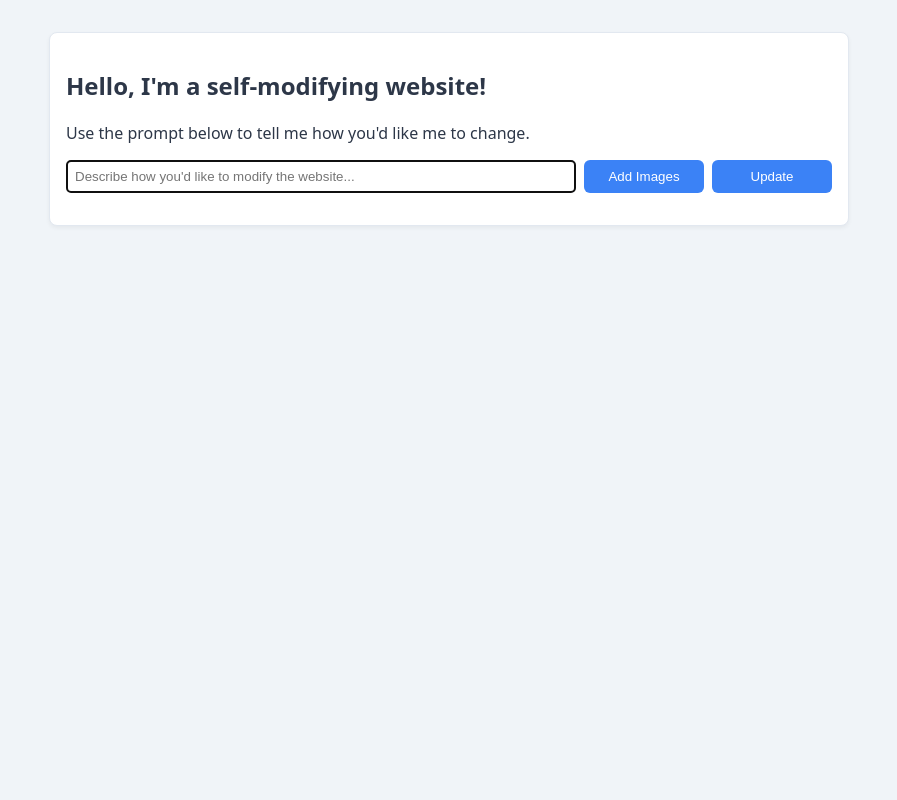
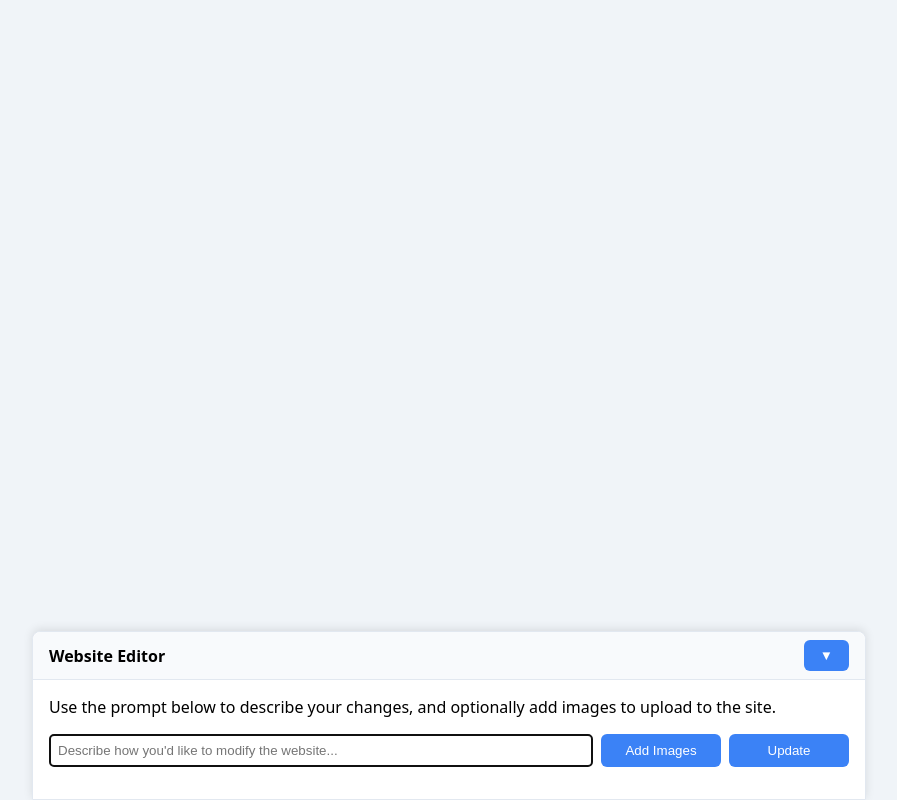
Before and after one commit to bsklaroff/infinite-website, a Python web app: template src/templates/index.html in a window 1280 px wide. Shown: the whole page, without its empty margins (191-1088 px from the left). Run offline with Jinja, Linux system fonts and the light colour scheme; the template is opened without the code that fills it, so the values that code supplies are empty.

Commit message:
refactor: Extract modification card code to /static/modification.js

```diff
--- a/src/server.py
+++ b/src/server.py
@@ -170,11 +170,9 @@ Include enough lines in each SEARCH section to uniquely match each set of lines
 To move code within the source HTML, use 2 *SEARCH/REPLACE* blocks: 1 to delete it from its current location, 1 to insert it in the new location.
 
 For client-side routing, you can create new pages by:
-1. Adding HTML div elements with id="pageName" class="page" at the top-level of the body of the html
+1. Adding HTML div elements with id="pageName" class="page" in the html. These 'page' div elements should all be siblings of each other in the HTML, nested at the same level within the same parent element
 2. Using the Router class to register routes with router.addRoute('pageName', callback)
 3. Linking to pages with href="#pageName"
-
-Only add new pages if there are multiple separate pages worth of information to display (the self-modification card does not count, and should stay at the bottom of all pages unless otherwise specified by the user).
 
 You can add direct Claude interaction capabilities to the webpage by implementing JavaScript functions that use the /call_claude endpoint. This endpoint accepts POST requests with a JSON body containing a 'prompt' field and returns Claude's response.
 
@@ -192,7 +190,7 @@ fetch('/call_claude', {{
 
 Additional context for newly uploaded files: {file_info if file_info else 'No files were uploaded'}
 
-IMPORTANT: Do not remove the self-modification card (the section that allows users to modify the webpage) unless explicitly asked to do so in the prompt.
+IMPORTANT: Do not remove the Router or the Website Editor popup (included in script tag with src="/static/modification.js") unless explicitly asked to do so in the user's request.
 
 Modify the following HTML source according to this request: {prompt}
 
--- /dev/null
+++ b/src/static/modification.js
@@ -0,0 +1,222 @@
+const styles = `
+    .modify-card {
+        position: fixed;
+        bottom: 0;
+        left: 50%;
+        transform: translateX(-50%);
+        width: 90%;
+        max-width: 800px;
+        border: 1px solid #e2e8f0;
+        border-radius: 8px 8px 0 0;
+        padding: 1rem;
+        box-shadow: 0 -2px 10px rgba(0,0,0,0.1);
+        background-color: #ffffff;
+        transition: transform 0.3s ease-in-out;
+        z-index: 100;
+    }
+    .modify-card.minimized {
+        transform: translateX(-50%) translateY(calc(100% - 40px));
+    }
+    .modify-card-header {
+        display: flex;
+        justify-content: space-between;
+        align-items: center;
+        margin: -1rem -1rem 1rem -1rem;
+        padding: 0.5rem 1rem;
+        background-color: #f8fafc;
+        border-bottom: 1px solid #e2e8f0;
+        border-radius: 8px 8px 0 0;
+        cursor: pointer;
+    }
+    .modify-card-header h2 {
+        margin: 0;
+        font-size: 1rem;
+    }
+    .minimize-button {
+        background: none;
+        border: none;
+        cursor: pointer;
+        padding: 0.25rem;
+        color: #64748b;
+    }
+    .minimize-button:hover {
+        color: #334155;
+    }
+    .modify-card .input-group {
+        display: flex;
+        gap: 0.5rem;
+        margin: 1rem 0;
+    }
+    .modify-card input {
+        flex: 1;
+        padding: 0.5rem;
+        border: 1px solid #e2e8f0;
+        border-radius: 4px;
+    }
+    .modify-card button {
+        padding: 0.5rem 1rem;
+        background: #3b82f6;
+        color: white;
+        border: none;
+        border-radius: 6px;
+        cursor: pointer;
+        transition: background-color 0.2s;
+    }
+    .modify-card button:hover {
+        background: #2563eb;
+    }
+    .modify-card button:disabled {
+        background: #cbd5e0;
+        cursor: not-allowed;
+    }
+    .modify-card #uploadButton {
+        width: 120px;
+    }
+    .modify-card #updateButton {
+        width: 120px;
+    }
+    .modify-loading-overlay {
+        display: none;
+        position: fixed;
+        top: 0;
+        left: 0;
+        width: 100%;
+        height: 100%;
+        background: rgba(0, 0, 0, 0.5);
+        z-index: 1000;
+        justify-content: center;
+        align-items: center;
+    }
+    .modify-loading-overlay .spinner {
+        width: 50px;
+        height: 50px;
+        border: 5px solid #f3f3f3;
+        border-top: 5px solid #4a5568;
+        border-radius: 50%;
+        animation: modify-spin 1s linear infinite;
+    }
+    @keyframes modify-spin {
+        0% { transform: rotate(0deg); }
+        100% { transform: rotate(360deg); }
+    }
+`;
+
+const styleSheet = document.createElement("style");
+styleSheet.textContent = styles;
+document.head.appendChild(styleSheet);
+
+// Add HTML content
+const content = `
+    <div class="modify-card" id="modifyCard">
+        <div class="modify-card-header" id="cardHeader">
+            <h2>Website Editor</h2>
+            <button class="minimize-button" id="minimizeButton">▼</button>
+        </div>
+        <p>Use the prompt below to describe your changes, and optionally add images to upload to the site.</p>
+        <div class="input-group">
+            <input type="text" id="promptInput" placeholder="Describe how you'd like to modify the website...">
+            <input type="file" id="imageInput" accept="image/*" multiple style="display: none" onchange="updateFileCount()">
+            <button id="uploadButton" onclick="document.getElementById('imageInput').click()">Add Images</button>
+            <button id="updateButton" onclick="handleUpdate()">Update</button>
+        </div>
+    </div>
+    <div class="modify-loading-overlay" id="loadingOverlay">
+        <div class="spinner"></div>
+    </div>
+`;
+
+document.body.innerHTML += content;
+
+
+// Initialize elements after content is added
+const promptInput = document.getElementById('promptInput');
+const updateButton = document.getElementById('updateButton');
+const loadingOverlay = document.getElementById('loadingOverlay');
+const modifyCard = document.getElementById('modifyCard');
+const minimizeButton = document.getElementById('minimizeButton');
+const cardHeader = document.getElementById('cardHeader');
+
+// Setup minimize/maximize functionality
+let isMinimized = false;
+
+function toggleMinimize() {
+    isMinimized = !isMinimized;
+    modifyCard.classList.toggle('minimized');
+    minimizeButton.textContent = isMinimized ? '▲' : '▼';
+}
+
+minimizeButton.addEventListener('click', (e) => {
+    e.stopPropagation();
+    toggleMinimize();
+});
+
+cardHeader.addEventListener('click', () => {
+    toggleMinimize();
+});
+
+// Focus the prompt input when maximized
+cardHeader.addEventListener('click', () => {
+    if (isMinimized) {
+        setTimeout(() => promptInput.focus(), 300);
+    }
+});
+
+// Initial focus
+promptInput.focus();
+
+function updateFileCount() {
+    const fileCount = document.getElementById('imageInput').files.length;
+    const uploadButton = document.getElementById('uploadButton');
+    if (fileCount === 0) {
+        uploadButton.textContent = 'Add Images';
+    } else {
+        uploadButton.textContent = `${fileCount} Image${fileCount === 1 ? '' : 's'}`;
+    }
+}
+
+async function handleUpdate() {
+    const prompt = promptInput.value.trim();
+    if (!prompt) return;
+
+    const formData = new FormData();
+    formData.append('prompt', prompt);
+    formData.append('parent_id', window.location.pathname.substring(1));
+    Array.from(document.getElementById('imageInput').files).forEach(file => {
+        formData.append('image_files', file);
+    });
+
+    updateButton.disabled = true;
+    loadingOverlay.style.display = 'flex';
+    const originalText = updateButton.textContent;
+    updateButton.innerHTML = 'Updating...';
+
+    try {
+        const response = await fetch('/modify', {
+            method: 'POST',
+            body: formData
+        });
+
+        if (!response.ok) {
+            const errorText = await response.text();
+            throw new Error(`Server error: ${errorText}`);
+        }
+
+        const id = await response.text();
+        window.location.href = `/${id}`;
+    } catch (error) {
+        console.error('Error:', error);
+        updateButton.disabled = false;
+        updateButton.innerHTML = originalText;
+        loadingOverlay.style.display = 'none';
+    }
+}
+
+// Add event listener for Enter key
+promptInput.addEventListener('keypress', (e) => {
+    if (e.key === 'Enter' && !updateButton.disabled) {
+        handleUpdate();
+    }
+});
+
+// Initialize file count on load
+updateFileCount();
--- a/src/templates/index.html
+++ b/src/templates/index.html
@@ -1,7 +1,9 @@
-<html lang="en"><head>
+<!DOCTYPE html>
+<html lang="en">
+<head>
     <meta charset="UTF-8">
     <meta name="viewport" content="width=device-width, initial-scale=1.0">
-    <title>Self-Modifying Website</title>
+    <title>Self-Editing Website</title>
     <link rel="icon" type="image/svg+xml" href="/static/favicon.svg">
     <style>
         body {
@@ -12,74 +14,6 @@
             background-color: #f0f4f8;
             overflow: hidden;
         }
-        .card {
-            border: 1px solid #e2e8f0;
-            border-radius: 8px;
-            padding: 1rem;
-            box-shadow: 0 2px 4px rgba(0,0,0,0.05);
-            background-color: #ffffff;
-            margin-bottom: 1rem;
-        }
-        .input-group {
-            display: flex;
-            gap: 0.5rem;
-            margin: 1rem 0;
-        }
-        input {
-            flex: 1;
-            padding: 0.5rem;
-            border: 1px solid #e2e8f0;
-            border-radius: 4px;
-        }
-        button {
-            padding: 0.5rem 1rem;
-            background: #3b82f6;
-            color: white;
-            border: none;
-            border-radius: 6px;
-            cursor: pointer;
-            transition: background-color 0.2s;
-        }
-        button:hover {
-            background: #2563eb;
-        }
-        button:disabled {
-            background: #cbd5e0;
-            cursor: not-allowed;
-        }
-        #uploadButton {
-            width: 120px;
-        }
-        #updateButton {
-            width: 120px;
-        }
-        h2, p {
-            color: #2d3748;
-        }
-        .loading-overlay {
-            display: none;
-            position: fixed;
-            top: 0;
-            left: 0;
-            width: 100%;
-            height: 100%;
-            background: rgba(0, 0, 0, 0.5);
-            z-index: 1000;
-            justify-content: center;
-            align-items: center;
-        }
-        .spinner {
-            width: 50px;
-            height: 50px;
-            border: 5px solid #f3f3f3;
-            border-top: 5px solid #4a5568;
-            border-radius: 50%;
-            animation: spin 1s linear infinite;
-        }
-        @keyframes spin {
-            0% { transform: rotate(0deg); }
-            100% { transform: rotate(360deg); }
-        }
         .page {
             display: none;
         }
@@ -88,82 +22,8 @@
         }
     </style>
 </head>
-<body onload="document.getElementById('promptInput').focus()">
-    <div class="nav-bar"></div>
-    <div id="home" class="page">
-    </div>
-    <div class="loading-overlay" id="loadingOverlay">
-        <div class="spinner"></div>
-    </div>
-    <div class="card">
-        <h2>Hello, I'm a self-modifying website!</h2>
-        <p>Use the prompt below to tell me how you'd like me to change.</p>
-        <div class="input-group">
-            <input type="text" id="promptInput" placeholder="Describe how you'd like to modify the website...">
-            <input type="file" id="imageInput" accept="image/*" multiple style="display: none" onchange="updateFileCount()">
-            <button id="uploadButton" onclick="document.getElementById('imageInput').click()">Add Images</button>
-            <button id="updateButton" onclick="handleUpdate()">Update</button>
-        </div>
-    </div>
+<body>
     <script>
-        const promptInput = document.getElementById('promptInput');
-        const updateButton = document.getElementById('updateButton');
-        const loadingOverlay = document.getElementById('loadingOverlay');
-
-        function updateFileCount() {
-            const fileCount = document.getElementById('imageInput').files.length;
-            const uploadButton = document.getElementById('uploadButton');
-            if (fileCount === 0) {
-                uploadButton.textContent = 'Add Images';
-            } else {
-                uploadButton.textContent = `${fileCount} Image${fileCount === 1 ? '' : 's'}`;
-            }
-        }
-        updateFileCount();
-
-        async function handleUpdate() {
-            const prompt = promptInput.value.trim();
-            if (!prompt) return;
-
-            const formData = new FormData();
-            formData.append('prompt', prompt);
-            formData.append('parent_id', window.location.pathname.substring(1));
-            Array.from(document.getElementById('imageInput').files).forEach(file => {
-                formData.append('image_files', file);
-            });
-
-            updateButton.disabled = true;
-            loadingOverlay.style.display = 'flex';
-            const originalText = updateButton.textContent;
-            updateButton.innerHTML = 'Updating...';
-
-            try {
-                const response = await fetch('/modify', {
-                    method: 'POST',
-                    body: formData
-                });
-
-                if (!response.ok) {
-                    const errorText = await response.text();
-                    throw new Error(`Server error: ${errorText}`);
-                }
-
-                const id = await response.text();
-                window.location.href = `/${id}`;
-            } catch (error) {
-                console.error('Error:', error);
-                updateButton.disabled = false;
-                updateButton.innerHTML = originalText;
-                loadingOverlay.style.display = 'none';
-            }
-        }
-
-        promptInput.addEventListener('keypress', (e) => {
-            if (e.key === 'Enter' && !updateButton.disabled) {
-                handleUpdate();
-            }
-        });
-
         class Router {
             constructor() {
                 this.routes = {};
@@ -182,19 +42,24 @@
                 document.querySelectorAll('.page').forEach(page => {
                     page.classList.remove('active');
                 });
-                const currentPage = document.getElementById(page);
+                let currentPage = document.getElementById(page);
+                // If no page found with current hash, remove the hash and default to first .page element
+                if (!currentPage) {
+                    history.replaceState(null, '', window.location.pathname);
+                    currentPage = document.querySelector('.page');
+                }
                 if (currentPage) {
                     currentPage.classList.add('active');
-                    this.currentPage = page;
+                    this.currentPage = currentPage.id;
                     document.querySelectorAll('.nav-link').forEach(link => {
                         link.classList.remove('active');
-                        if (link.getAttribute('href') === hash) {
+                        if (link.getAttribute('href') === '#' + currentPage.id) {
                             link.classList.add('active');
                         }
                     });
                     // Execute route callback if exists
-                    if (this.routes[page]) {
-                        this.routes[page]();
+                    if (this.routes[currentPage.id]) {
+                        this.routes[currentPage.id]();
                     }
                 }
             }
@@ -202,5 +67,6 @@
 
         const router = new Router();
     </script>
-
-</body></html>
+    <script src="/static/modification.js"></script>
+</body>
+</html>
```
